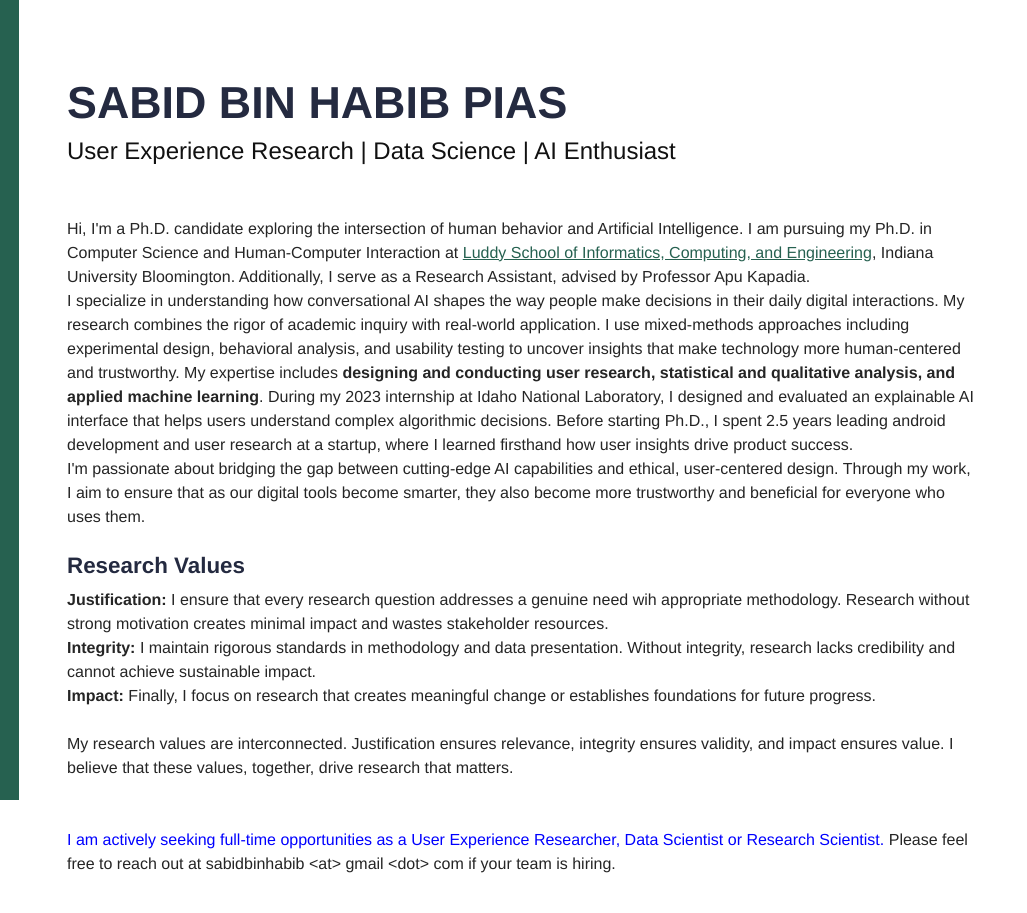
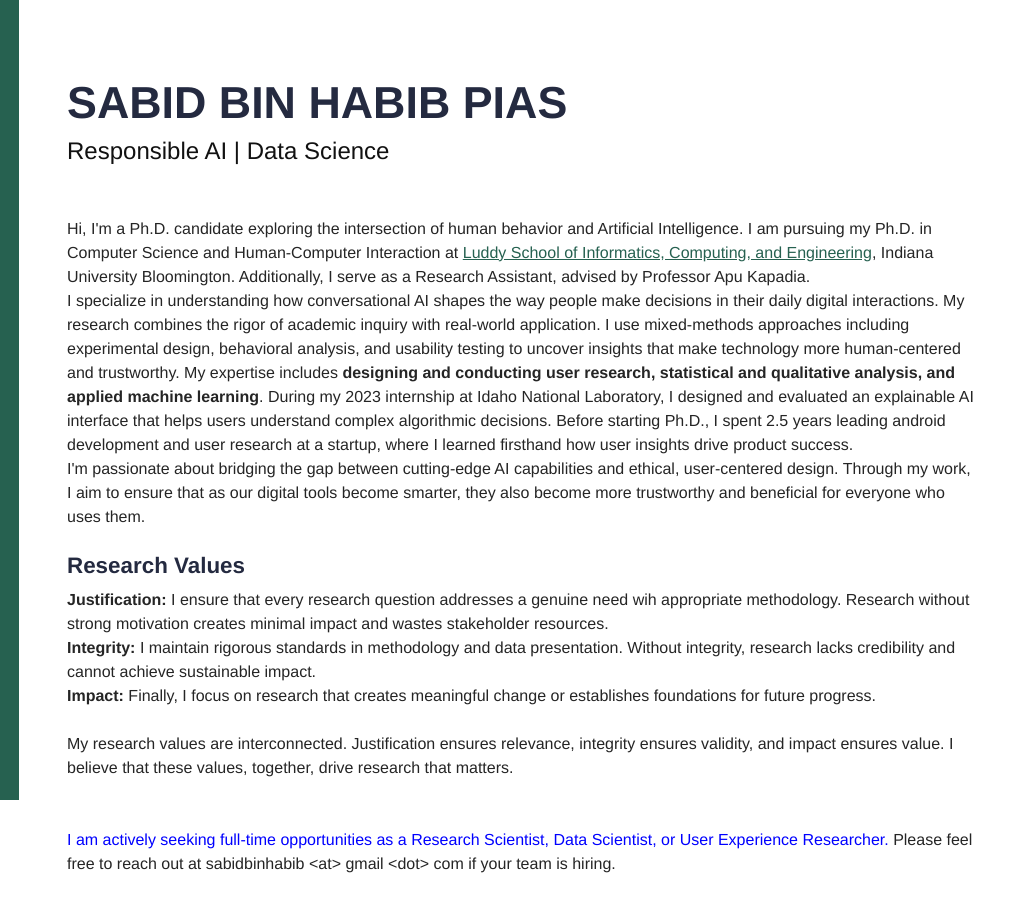
Before and after one commit to sabid-habib/sabid-habib.github.io, a website: page index.html in a window 1280 px wide. Shown: the top 913 px of the page, 253-1280 px from the left. Drawn offline with nearby package versions, Linux system fonts and the light colour scheme; a web font is replaced by a local one.

Commit message:
update resume and cv

```diff
--- a/index.html
+++ b/index.html
@@ -56,7 +56,7 @@
                     </h1>
 
                     <div class="subheading mb-5">
-                        User Experience Research | Data Science | AI Enthusiast
+                        Responsible AI | Data Science
                     </div>
                     Hi, I'm a Ph.D. candidate exploring the intersection of human behavior and Artificial Intelligence. I am pursuing my Ph.D. in Computer Science and Human-Computer Interaction at <a href="https://luddy.indiana.edu/"> Luddy School of Informatics, Computing, and Engineering</a>, Indiana University Bloomington. Additionally, I serve as a Research Assistant, advised by Professor Apu Kapadia.  <br/>
 
@@ -80,7 +80,7 @@
                     </div>
 
 
-                                        <p><span style="color: blue;">I am actively seeking full-time opportunities as a User Experience Researcher, Data Scientist or Research Scientist. </span> Please feel free to reach out at sabidbinhabib &lt;at&gt; gmail &lt;dot&gt; com if your team is hiring. </p>
+                                        <p><span style="color: blue;">I am actively seeking full-time opportunities as a Research Scientist, Data Scientist, or User Experience Researcher. </span> Please feel free to reach out at sabidbinhabib &lt;at&gt; gmail &lt;dot&gt; com if your team is hiring. </p>
 <br/>
 
 
```
Also changed, not shown: 2 other files.
